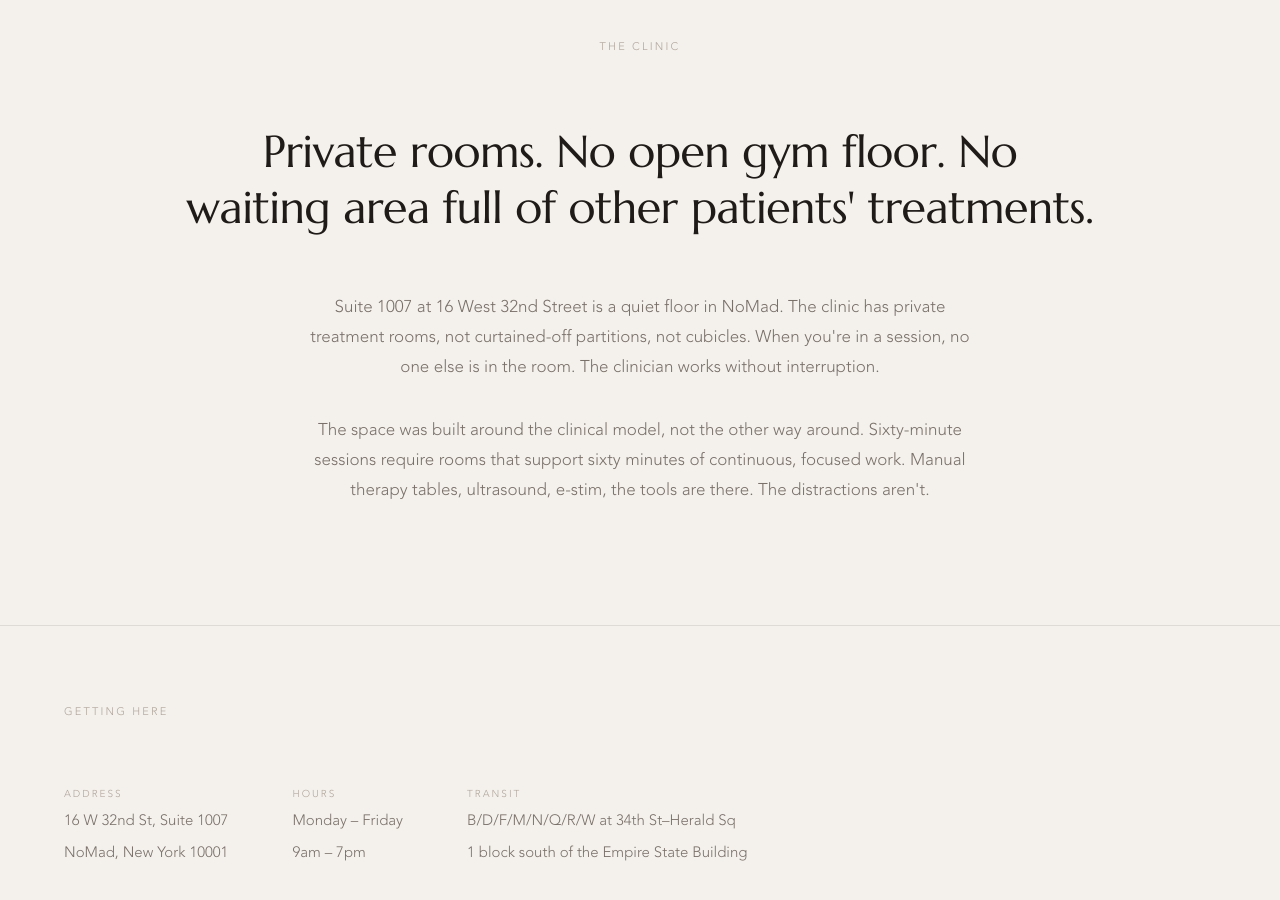
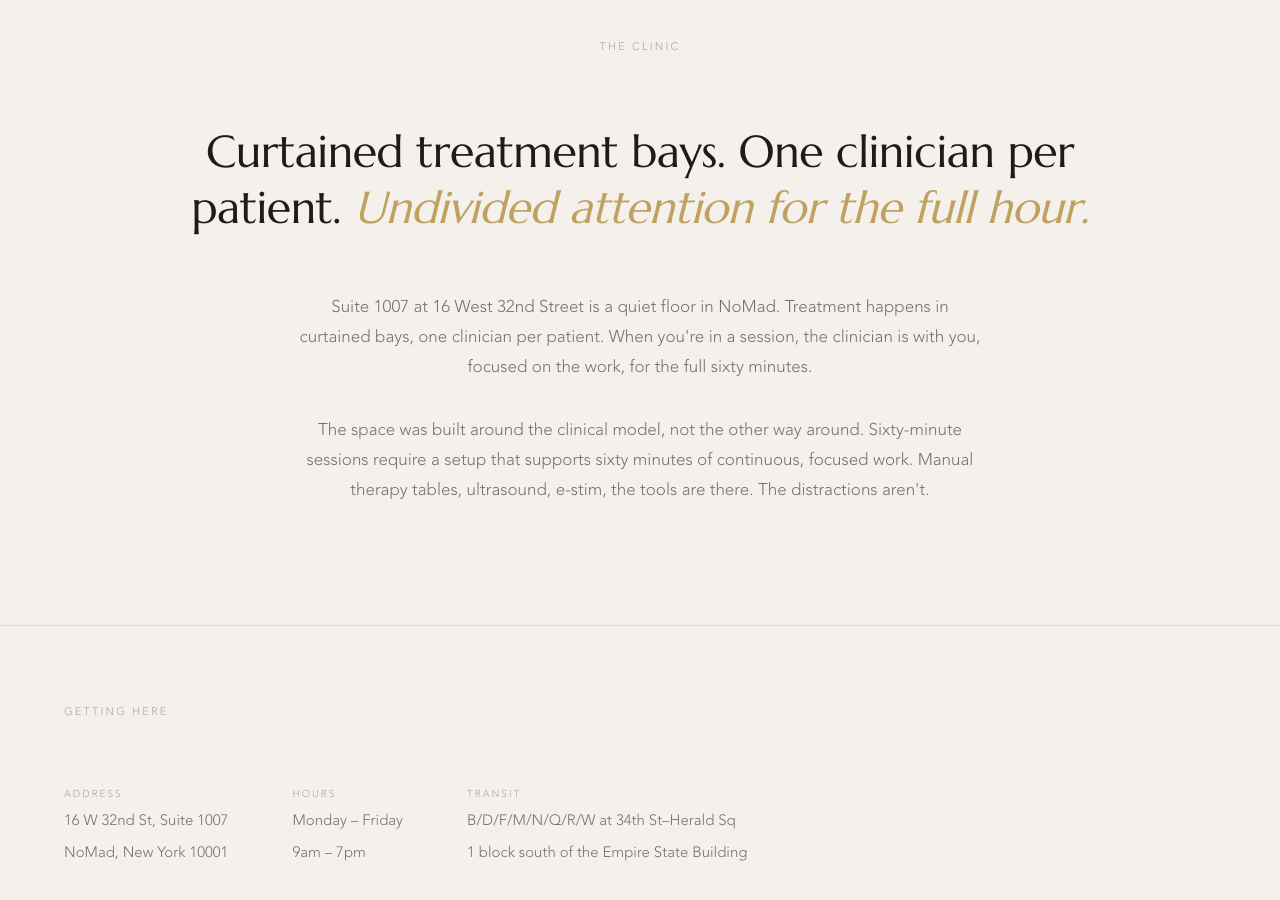
Before and after one commit to raysong-sudo/raysong-sudo.github.io, a plain HTML site: page v2/our-space/index.html in a window 1280 px wide. Shown: the part 880-1780 px from the top of the page. Drawn offline with Linux system fonts and the light colour scheme.

Commit message:
our-space: drop private-rooms claim, reframe around curtained bays + undivided attention

```diff
--- a/v2/our-space/index.html
+++ b/v2/our-space/index.html
@@ -190,10 +190,10 @@ src="https://www.facebook.com/tr?id=2192964351521986&ev=PageView&noscript=1"
 
   <section class="section section-centered">
     <p class="section-label">The clinic</p>
-    <p class="statement">Private rooms. No open gym floor. No waiting area full of other patients' treatments.</p>
+    <p class="statement">Curtained treatment bays. One clinician per patient. <em>Undivided attention for the full hour.</em></p>
     <div class="two-col">
-      <p class="prose">Suite 1007 at 16 West 32nd Street is a quiet floor in NoMad. The clinic has private treatment rooms, not curtained-off partitions, not cubicles. When you're in a session, no one else is in the room. The clinician works without interruption.</p>
-      <p class="prose">The space was built around the clinical model, not the other way around. Sixty-minute sessions require rooms that support sixty minutes of continuous, focused work. Manual therapy tables, ultrasound, e-stim, the tools are there. The distractions aren't.</p>
+      <p class="prose">Suite 1007 at 16 West 32nd Street is a quiet floor in NoMad. Treatment happens in curtained bays, one clinician per patient. When you're in a session, the clinician is with you, focused on the work, for the full sixty minutes.</p>
+      <p class="prose">The space was built around the clinical model, not the other way around. Sixty-minute sessions require a setup that supports sixty minutes of continuous, focused work. Manual therapy tables, ultrasound, e-stim, the tools are there. The distractions aren't.</p>
     </div>
   </section>
 
@@ -254,6 +254,7 @@ src="https://www.facebook.com/tr?id=2192964351521986&ev=PageView&noscript=1"
 </footer>
 
 <script src="/static/cha-design/ive-animations.js"></script>
+<script src="/static/cha-design/image-adjuster.js"></script>
 <script src="/static/cha-design/help-bot.js"></script>
 </body>
 </html>
```
